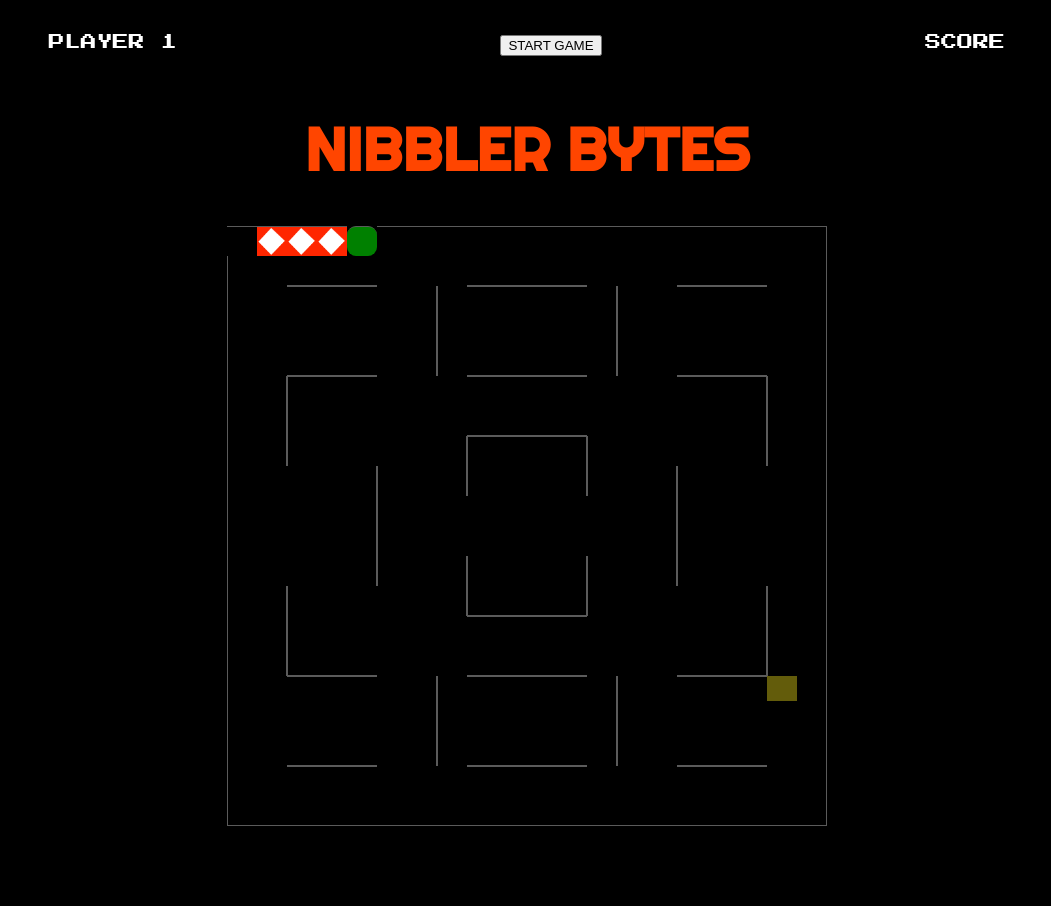
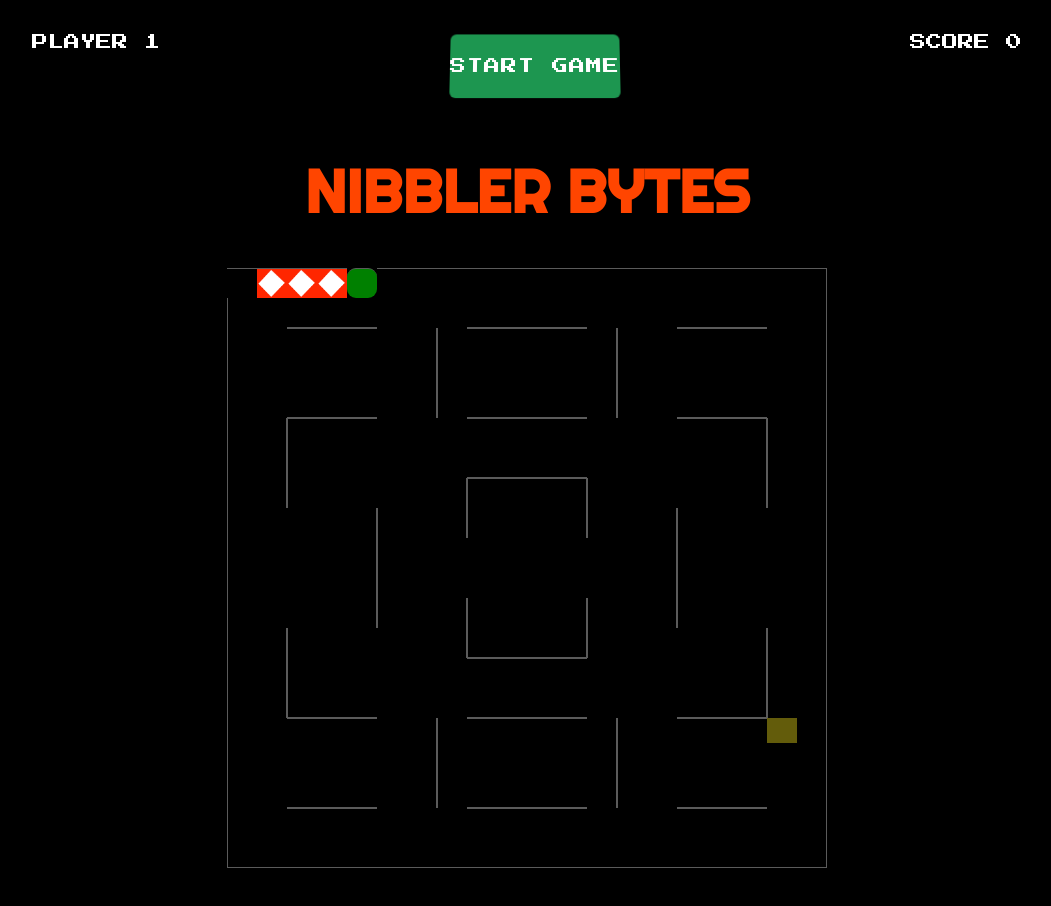
Before and after one commit to BeltonJohn/ga-project-1, a plain HTML site: page index.html in a window 1280 px wide. Shown: the whole page, without its empty margins (113-1164 px from the left). Drawn offline with Linux system fonts and the light colour scheme.

Commit message:
half styled button and working score

```diff
--- a/scripts/app.js
+++ b/scripts/app.js
@@ -1,5 +1,5 @@
 const grid = document.querySelector(".grid");
-const scoreBoard = document.querySelectorAll(".score");
+const scoreBoard = document.querySelector(".score");
 const start = document.querySelector(".start-game");
 const sound = document.querySelector("audio");
 const width = 20;
@@ -11,13 +11,12 @@ const directions = {
   up: "up",
   down: "down",
 };
-
 let snake = [0, 1, 2, 3];
 let speed = 500;
+let score = 0;
+let direction = directions.right;
 
-let score = 0;
-
-let direction = directions.right;
+scoreBoard.innerText = score;
 
 function createGrid() {
   for (let i = 0; i < cellCount; i++) {
@@ -318,7 +317,7 @@ function renderSnake() {
   //timer = setTimeout(renderSnake, speed)
 
   if (cells[snake[snake.length - 1]].classList.contains("pizza")) {
-    score++;
+    score += 10;
     cells[snake[snake.length - 1]].classList.remove("pizza");
     snake.unshift(snake[0]);
     sound.src = "./assets/eat-pizza.m4a";
@@ -349,7 +348,7 @@ addPizza();
 
 let game;
 function startGame() {
-  game = setInterval(renderSnake, 500);
+  game = setInterval(renderSnake, speed);
   sound.src = "./assets/startup.m4a";
   sound.play();
   scoreBoard.innerText = score;
--- a/styles.css
+++ b/styles.css
@@ -78,4 +78,26 @@ grid div.sandwich {
   background-size: contain;
 }
 button {
+  position: relative;
+  display: inline-block;
+  padding: 0 60px;
+  outline: none;
+  border: none;
+  background: #1d9650;
+  color: #fff;
+  text-transform: uppercase;
+  letter-spacing: 1px;
+  font-size: 1em;
+  font-family: "Press Start 2P", cursive;
+  transform: perspective(400px) rotateX(6deg);
+  line-height: 4;
+  padding: 0;
+  overflow: visible;
+  -webkit-backface-visibility: hidden;
+  backface-visibility: hidden;
+  cursor: pointer;
+  border-radius: 6px;
+  box-shadow: 0 5px 15px rgba(0, 0, 0, 0.7);
+  transition: color 0.1s ease-in 0.1s, transform 0.185s ease-in,
+    box-shadow 0.15s ease-in;
 }
```
